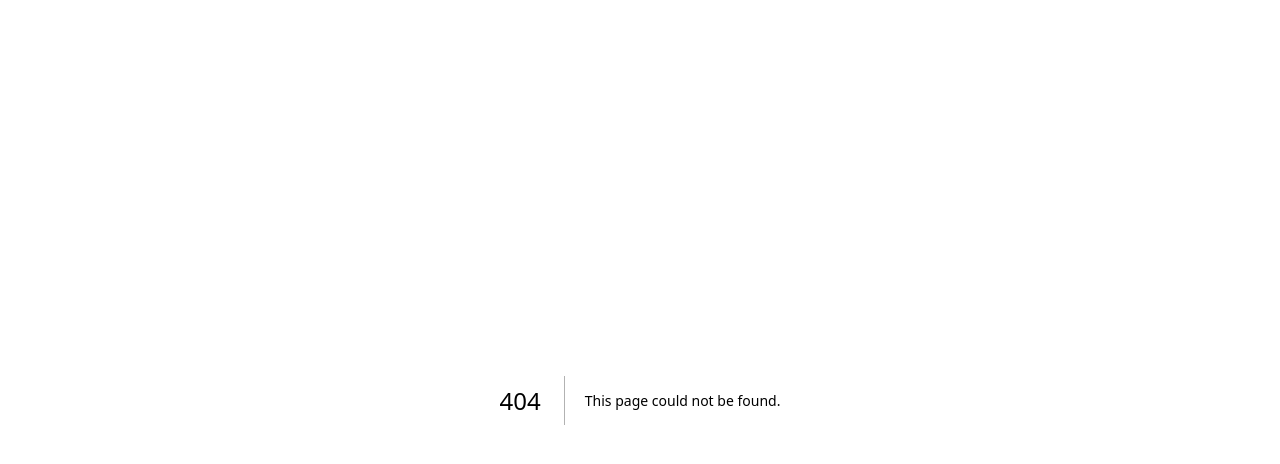
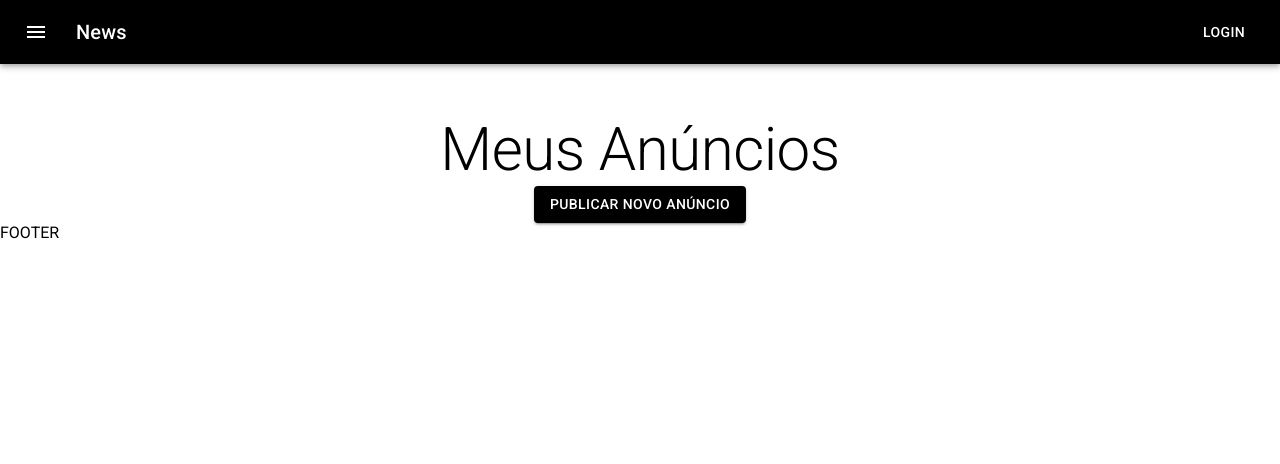
Before and after one commit to DiegoReso/Anunx-React18-NextJS13.4, a Next.js app: page /user/dashboard in a window 1280 px wide. Before the commit this address had no page. Shown: the top 464 px of the page. Built offline with nearby package versions, Linux system fonts and the light colour scheme.

Commit message:
create the user dashboard

```diff
--- a/app/globals.css
+++ b/app/globals.css
@@ -1,4 +1,9 @@
 @import url("https://fonts.googleapis.com/css?family=Roboto:300,400,500,700&display=swap");
+
+*{
+  margin: 0;
+  padding: 0;
+}
 
 body{
   font-family: 'Roboto';
--- a/app/layout.js
+++ b/app/layout.js
@@ -15,12 +15,15 @@ export default function RootLayout({ children }) {
   return (
 
     <ThemeProvider theme={theme}>
-    <html lang="pt-br">
 
+      <html lang="pt-br">
+
+      <title>{metadata.title}</title>
 
       <body>{children}</body>
 
     </html>
+
     </ThemeProvider>
 
   )
--- /dev/null
+++ b/app/user/dashboard/page.js
@@ -0,0 +1,30 @@
+'use client'
+
+import { Button, Container, Typography } from '@mui/material'
+import TemplateDefault from '../../../src/template/Default'
+
+export default function Home() {
+  return (
+
+    <TemplateDefault>
+      <Container maxWidth="sm">
+        <Typography
+          sx={{mt: '50px'}}
+          component="h1"
+          align='center'
+          variant="h2">
+          Meus Anúncios
+        </Typography>
+        <Button
+          sx={{
+            mx: 'auto',
+            display: 'block'
+          }}
+          variant='contained'>
+          Publicar novo Anúncio
+        </Button>
+      </Container>
+    </TemplateDefault>
+
+  )
+}
--- /dev/null
+++ b/src/components/Header.js
@@ -0,0 +1,32 @@
+import * as React from 'react';
+import AppBar from '@mui/material/AppBar';
+
+import Toolbar from '@mui/material/Toolbar';
+import Typography from '@mui/material/Typography';
+import Button from '@mui/material/Button';
+import IconButton from '@mui/material/IconButton';
+import MenuIcon from '@mui/icons-material/Menu';
+
+export default function ButtonAppBar() {
+  return (
+
+      <AppBar position="static">
+        <Toolbar>
+          <IconButton
+            size="large"
+            edge="start"
+            color="inherit"
+            aria-label="menu"
+            sx={{ mr: 2 }}
+          >
+            <MenuIcon />
+          </IconButton>
+          <Typography variant="h6" component="div" sx={{ flexGrow: 1 }}>
+            News
+          </Typography>
+          <Button color="inherit">Login</Button>
+        </Toolbar>
+      </AppBar>
+
+  );
+}
--- /dev/null
+++ b/src/template/Default.js
@@ -0,0 +1,16 @@
+'use client'
+
+import Header from '../components/Header'
+
+const Default =({children})=>{
+
+  return(
+    <>
+      <Header/>
+      {children}
+    <footer>FOOTER</footer>
+    </>
+  )
+}
+
+export default Default
```
Also changed, not shown: app/page.js (+9 -3 lines), app/signin/page.js (+36 -18 lines).
